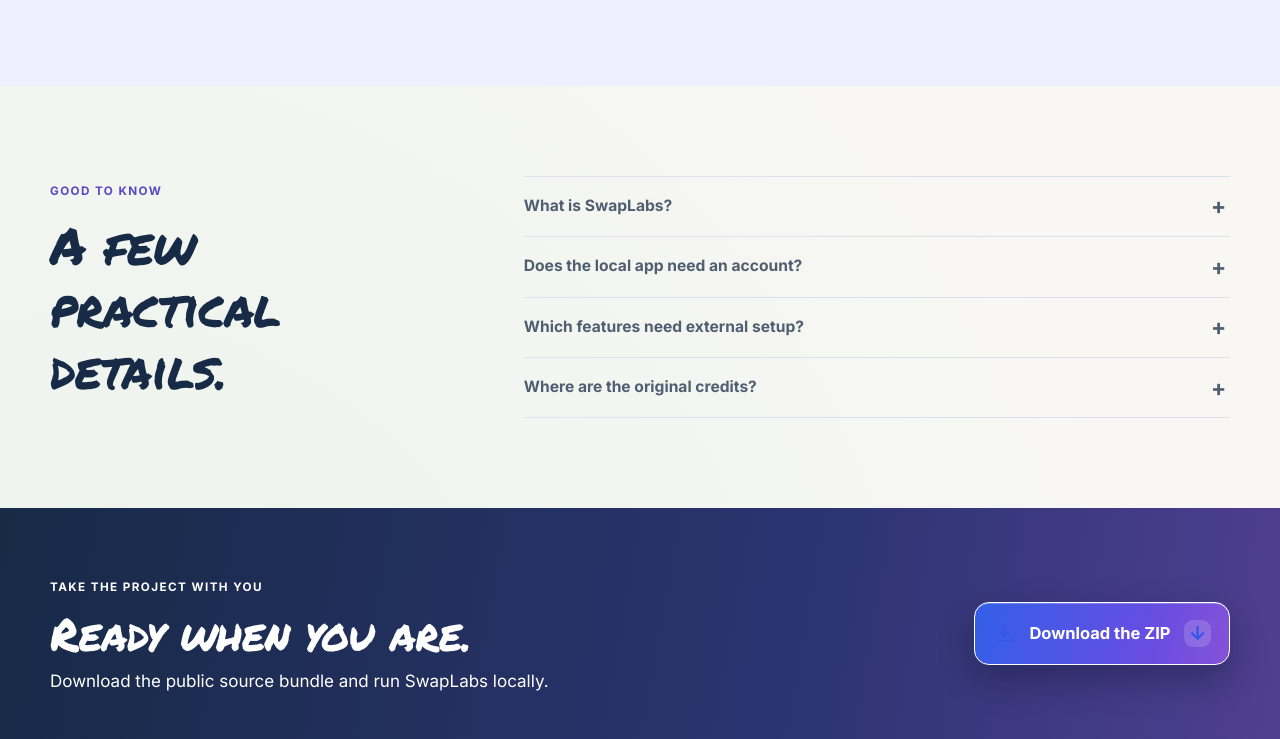
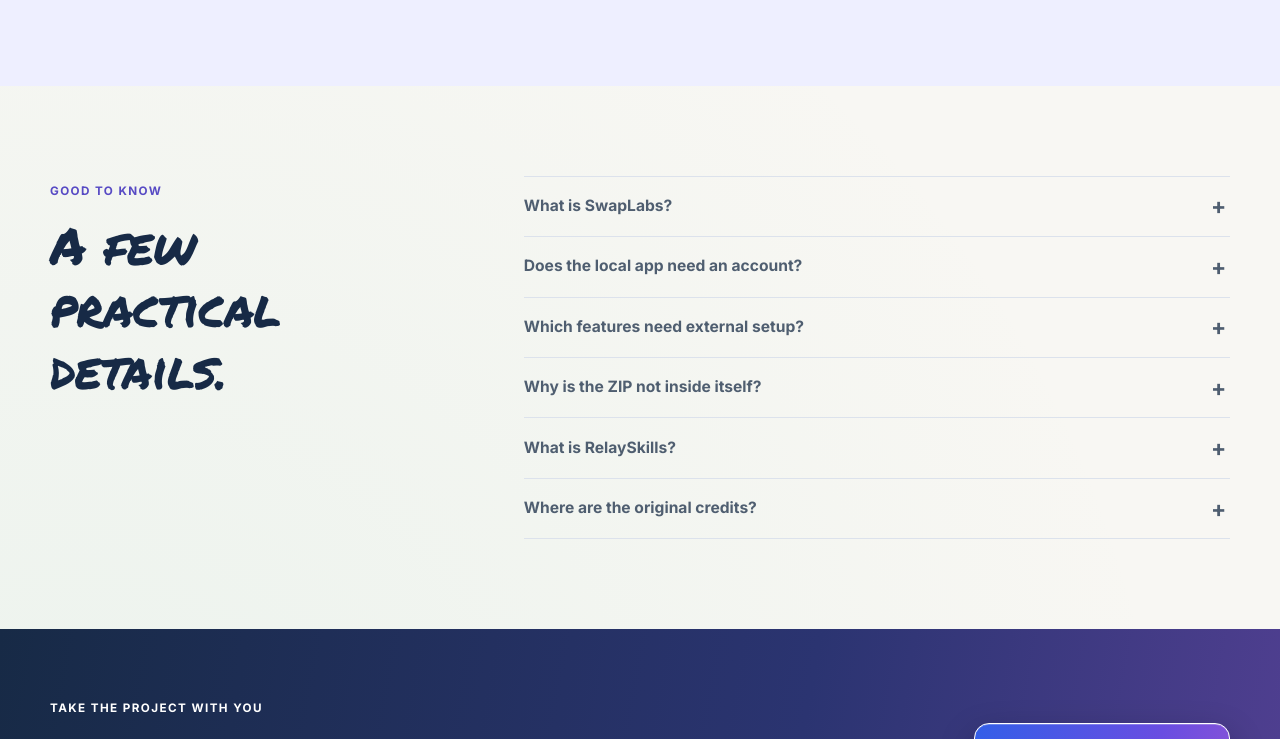
Before and after one commit to TenzinJoshi/Swaplabs-DC, a website: page download.html in a window 1280 px wide. Shown: the part 3382-4121 px from the top of the page. Drawn offline with Linux system fonts and the light colour scheme; no server answers.

Commit message:
Document RelaySkills and the complete source download
Explain the public-safe archive, its local regeneration after setup, and the RelaySkills community overview.

```diff
--- a/download.html
+++ b/download.html
@@ -68,7 +68,7 @@
 
       <section class="download-section download-run" id="run-locally" aria-labelledby="run-title">
         <div class="container download-run-grid">
-          <div class="download-run-intro"><span class="download-eyebrow">A few minutes to launch</span><h2 id="run-title">Run SwapLabs on your computer.</h2><p>The local app uses a local SQLite database and local media storage. Nothing needs to be deployed to try the site.</p><p class="download-readme-note">The ZIP includes a README with detailed setup notes.</p></div>
+          <div class="download-run-intro"><span class="download-eyebrow">A few minutes to launch</span><h2 id="run-title">Run SwapLabs on your computer.</h2><p>The local app uses a local SQLite database and local media storage. Nothing needs to be deployed to try the site.</p><p class="download-readme-note">The ZIP includes a README with detailed setup notes. Running <code>pnpm start</code> also rebuilds the download ZIP locally; the archive does not contain a copy of itself.</p></div>
           <div class="download-steps">
             <article class="download-step"><span class="download-step-number">1</span><div><h3>Download and unzip</h3><p>Save the ZIP, then extract the <strong>SwapLabs</strong> folder somewhere you can write to.</p></div></article>
             <article class="download-step"><span class="download-step-number">2</span><div><h3>Install the prerequisites</h3><p>Use <strong>Node.js 20+</strong>, <strong>Python 3</strong>, and <strong>pnpm 10.4+</strong>. pnpm 11 needs Node.js 22 or newer.</p></div></article>
@@ -107,7 +107,9 @@
             <details><summary>What is SwapLabs?</summary><p>SwapLabs is a student-built skill-exchange platform. People can share what they know, learn from one another, find a match, and build a learning routine around time and practical skills.</p></details>
             <details><summary>Does the local app need an account?</summary><p>You can browse the site locally. Create a new local account to explore account-based features; public member data is not preloaded.</p></details>
             <details><summary>Which features need external setup?</summary><p>Email delivery and Google sign-in are not configured in the local copy. Live calls between separate networks may need a TURN relay. The included README describes the local setup.</p></details>
-            <details><summary>Where are the original credits?</summary><p>The SwapLabs name, logo, credits, and acknowledgement pages are kept in the source package. SwapLabs is an independent project inspired by peer learning; it is not affiliated with RelaySkills.</p></details>
+            <details><summary>Why is the ZIP not inside itself?</summary><p>The archive cannot contain a full copy of itself. After you extract it, <code>pnpm start</code> builds a fresh public-source ZIP on your computer, so the download button works from the locally running site.</p></details>
+            <details><summary>What is RelaySkills?</summary><p><a href="https://relayskills.com/">RelaySkills.com</a> is a thriving peer-learning community built around people, skills, and shared spaces: people search, connect, practise together, and keep learning. The ZIP includes a separate RelaySkills community overview. SwapLabs is independent and is not affiliated with RelaySkills.</p></details>
+            <details><summary>Where are the original credits?</summary><p>The SwapLabs name, logo, credits, and acknowledgement pages are kept in the source package.</p></details>
           </div>
         </div>
       </section>
```
Also changed, not shown: README.md.
